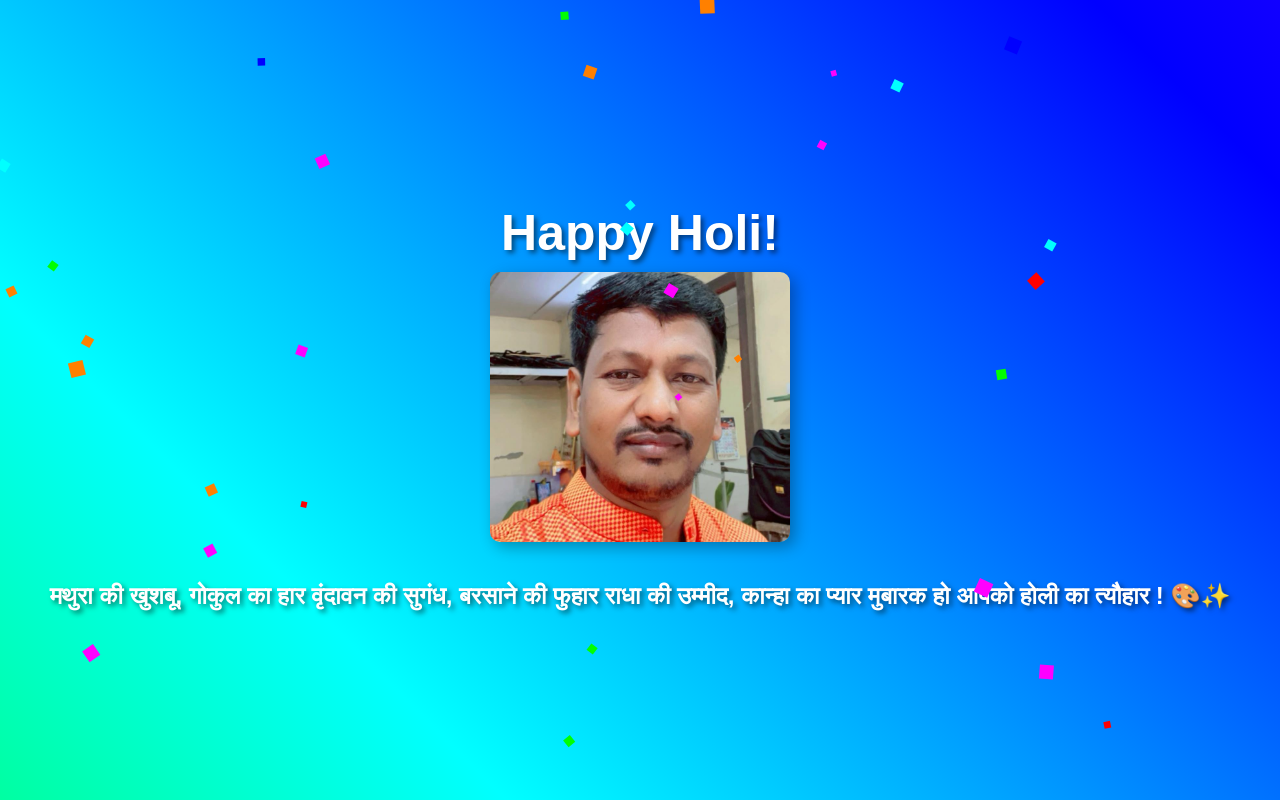
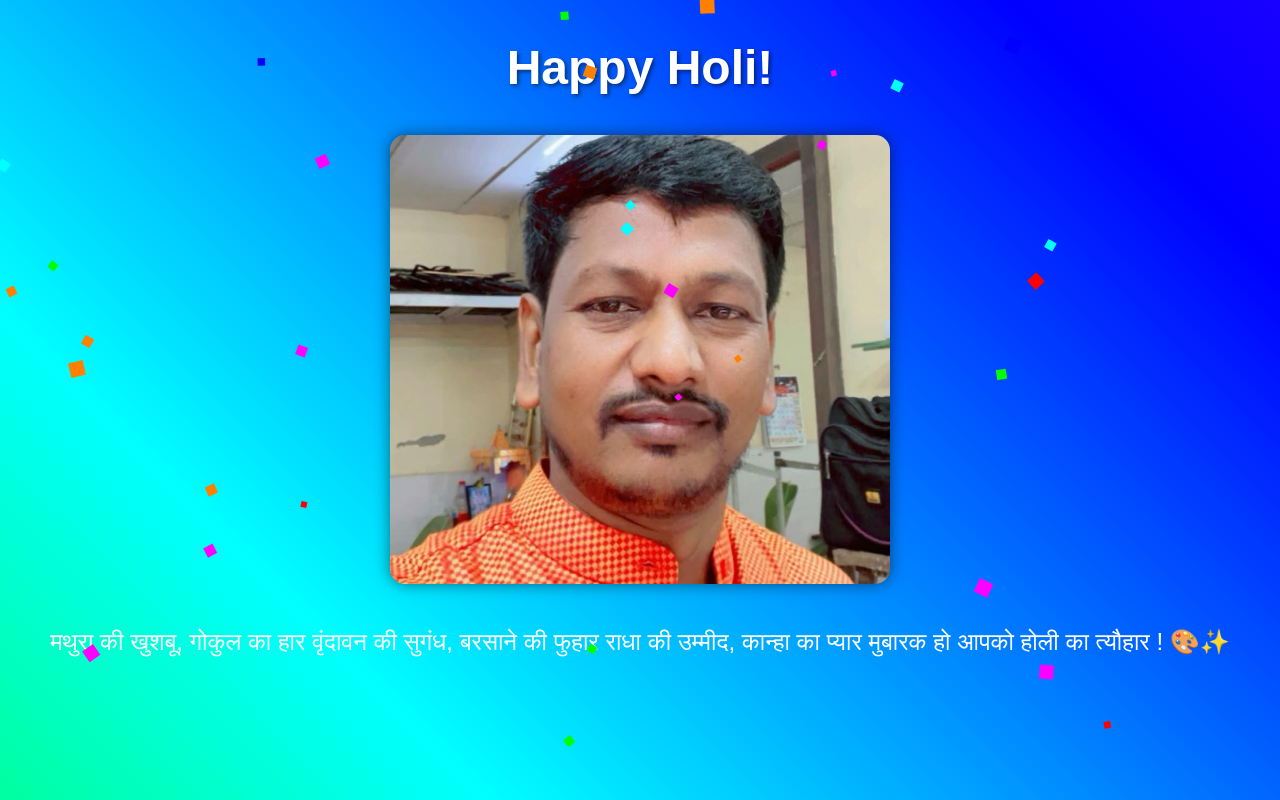
Before and after one commit to alexmkoi/holihai, a plain HTML site: page index.html in a window 1280 px wide. Drawn offline with Linux system fonts and the light colour scheme.

Commit message:
Update style.css

```diff
--- a/style.css
+++ b/style.css
@@ -1,17 +1,13 @@
 body {
-    font-family: Arial, sans-serif;
+    margin: 0;
+    padding: 0;
+    font-family: 'Arial', sans-serif;
     text-align: center;
     background: linear-gradient(45deg, #ff0000, #ff8000, #ffff00, #00ff00, #00ffff, #0000ff, #8000ff);
     background-size: 400% 400%;
     animation: gradientBG 10s ease infinite;
-    color: white;
-    margin: 0;
-    padding: 0;
-    display: flex;
-    justify-content: center;
-    align-items: center;
-    height: 100vh;
-    flex-direction: column;
+    color: #fff;
+    overflow: hidden;
 }
 
 @keyframes gradientBG {
@@ -21,44 +17,42 @@ body {
 }
 
 .container {
-    display: flex;
-    flex-direction: column;
-    align-items: center;
-    justify-content: center;
-    text-align: center;
+    position: relative;
+    z-index: 1;
+    padding: 20px;
 }
 
 h1 {
-    font-size: 50px;
-    text-shadow: 3px 3px 5px rgba(0, 0, 0, 0.5);
-    margin-bottom: 10px;
+    font-size: 3em;
+    margin: 20px 0;
+    text-shadow: 2px 2px 4px rgba(0, 0, 0, 0.5);
 }
 
 .message {
-    font-size: 24px;
-    font-weight: bold;
+    font-size: 1.5em;
     margin: 20px 0;
-    text-shadow: 3px 3px 5px rgba(0, 0, 0, 0.5);
 }
 
 img {
-    width: 300px;
+    width: 80%;
+    max-width: 500px;
     height: auto;
-    border-radius: 10px;
-    box-shadow: 5px 5px 15px rgba(0, 0, 0, 0.3);
-    margin-bottom: 20px;
+    border-radius: 15px;
+    box-shadow: 0 0 15px rgba(0, 0, 0, 0.5);
+    margin: 20px 0;
 }
 
 .from {
-    font-size: 20px;
-    font-weight: bold;
+    font-size: 1.2em;
+    margin: 20px 0;
 }
 
-canvas {
+#confettiCanvas {
     position: fixed;
     top: 0;
     left: 0;
-    width: 100vw;
-    height: 100vh;
+    width: 100%;
+    height: 100%;
     pointer-events: none;
+    z-index: 0;
 }
```
